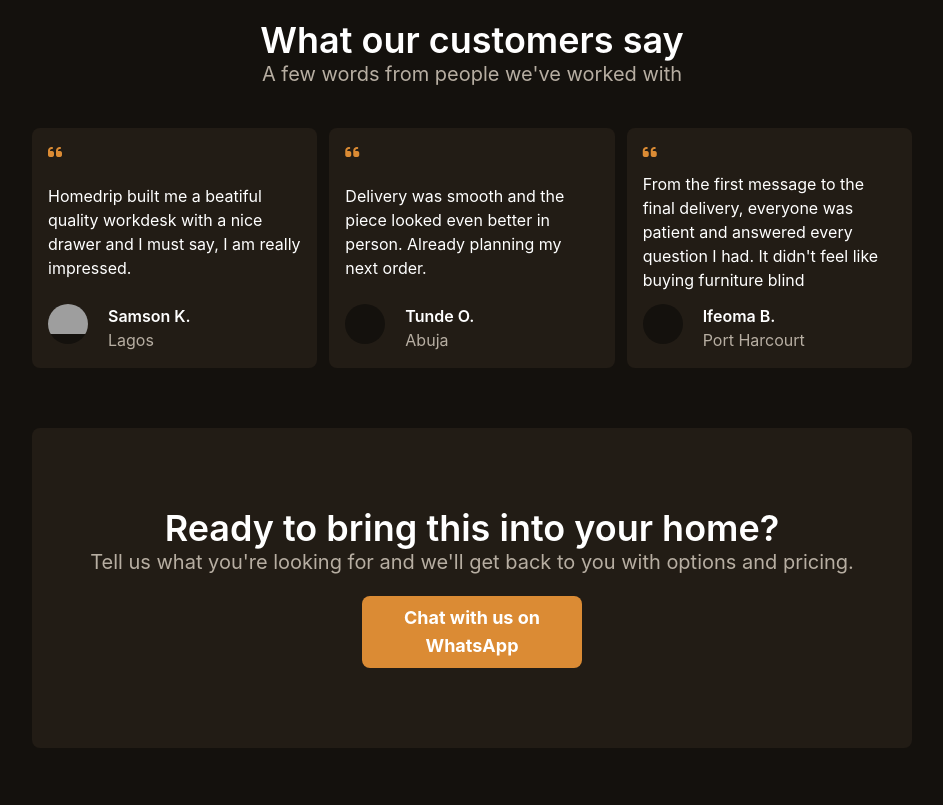
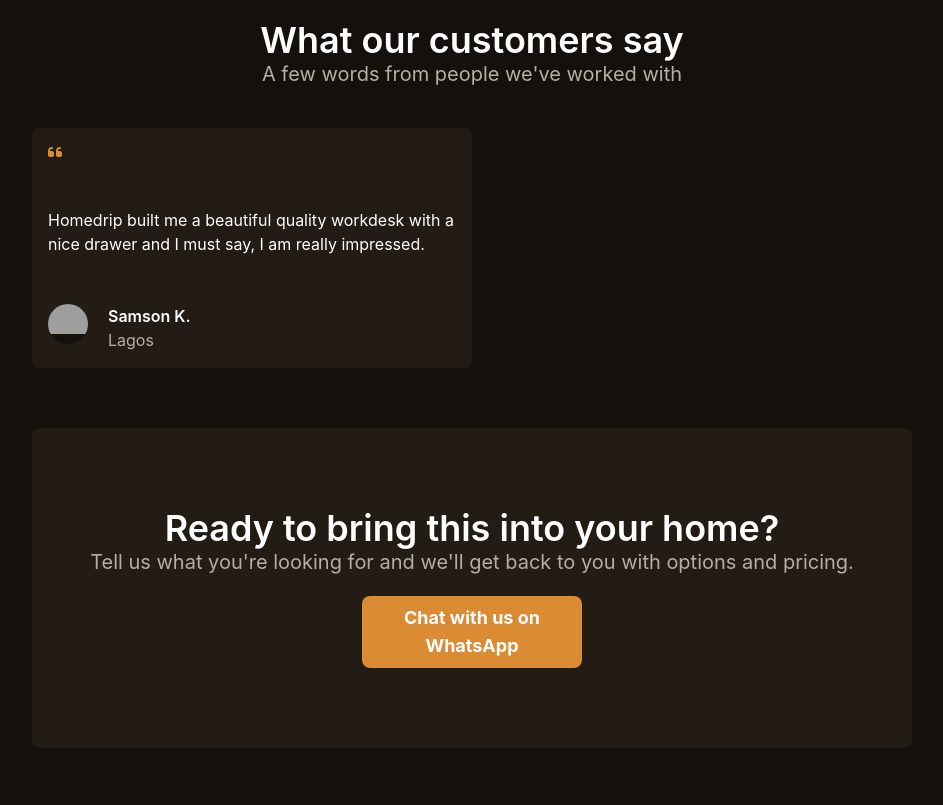
Before and after one commit to Forrever12-byte/homedrip, a website: page index.html in a window 1280 px wide. Shown: the part 2320-3125 px from the top of the page, without its empty margins (168-1111 px from the left). Drawn offline with Linux system fonts and the light colour scheme; grey boxes are pictures that could not be loaded.

Commit message:
Removed the dummy reviews

```diff
--- a/index.html
+++ b/index.html
@@ -274,12 +274,12 @@
                 </div>
 
                 <div class="flex flex-col md:flex-row gap-3">
-                    <div class="flex flex-col gap-5 md:w-[33%]">
+                    <div class="flex flex-col gap-5 md:w-[50%]">
 
                         <div class="testimonial-card p-4 flex flex-col gap-3 bg-surface rounded-lg md:h-60 md:justify-between">
                             <i class="fa-solid fa-quote-left text-primary"></i>
 
-                            <p class="text-white">Homedrip built me a beatiful quality workdesk with a nice drawer and I must say, I am really impressed.</p>
+                            <p class="text-white">Homedrip built me a beautiful quality workdesk with a nice drawer and I must say, I am really impressed.</p>
 
                             <div class="flex items-start gap-5">
                                 <div class="w-10 h-10 bg-base rounded-full overflow-hidden"><img src="https://res.cloudinary.com/pnfbjbp5/image/upload/v1793124401/ChatGPT_Image_May_13_2026_01_55_39_PM_zgkqcj.png" alt="Samson"></div>
@@ -293,7 +293,7 @@
 
                     </div>
 
-                    <div class="flex flex-col gap-5 md:w-[33%]">
+                    <!-- <div class="flex flex-col gap-5 md:w-[33%]">
 
                         <div class="testimonial-card p-4 flex flex-col gap-3 bg-surface rounded-lg md:h-60 md:justify-between">
                             <i class="fa-solid fa-quote-left text-primary"></i>
@@ -329,7 +329,7 @@
                             </div>
                         </div>
 
-                    </div>
+                    </div> -->
 
                 </div>
 
```
